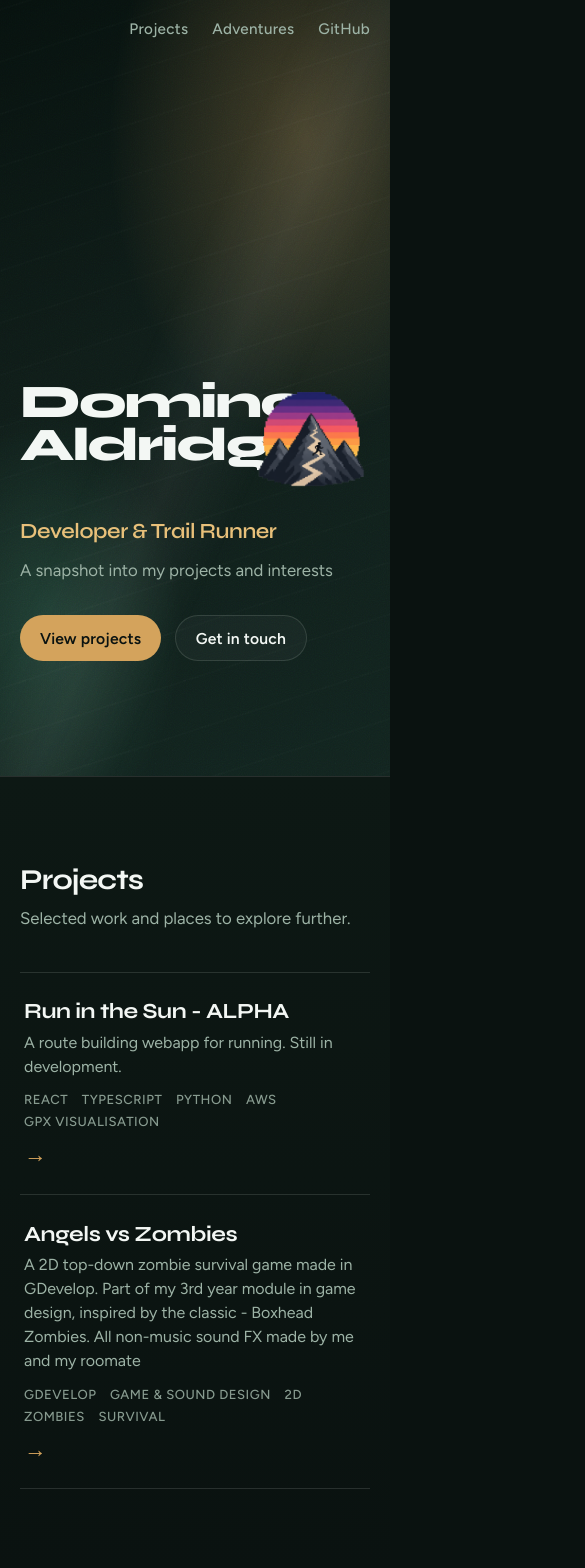
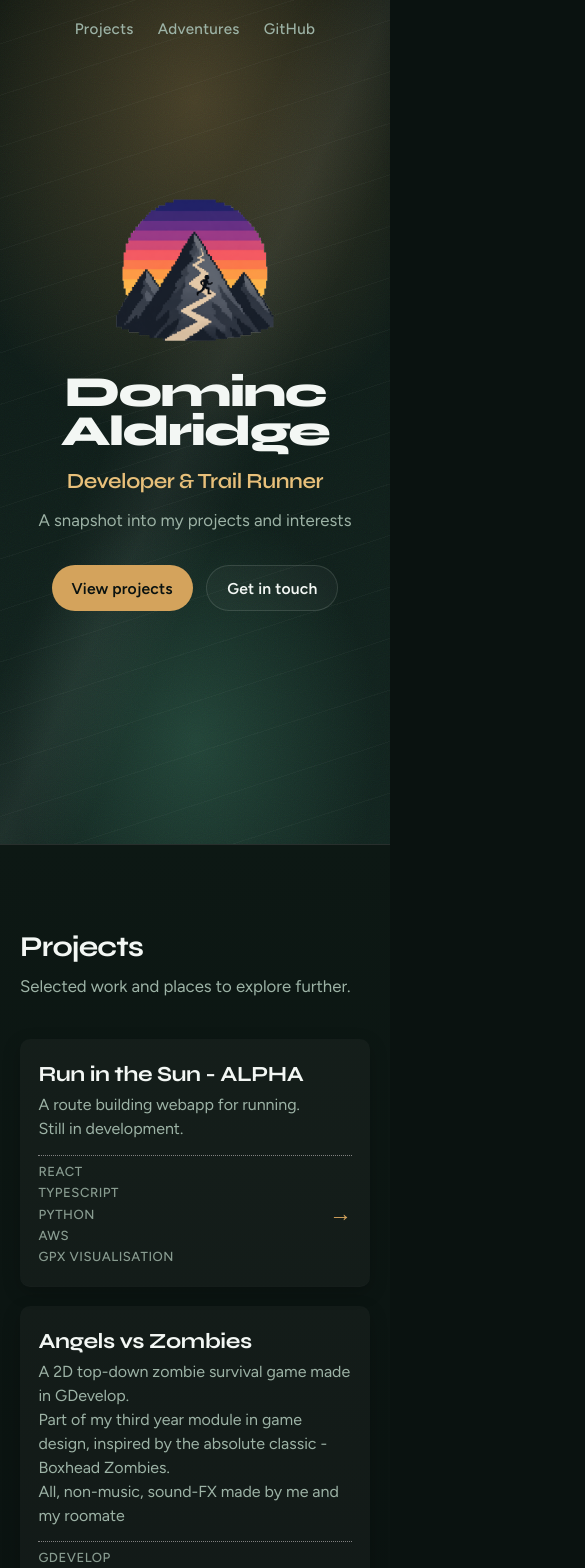
Before and after one commit to wommles/wommles.github.io, a React (Vite) app: page / in a window 390 px wide. Shown: the top 1568 px of the page, 585 px wide, since content can reach past the window. Built offline with nearby package versions, Linux system fonts and the light colour scheme.

Commit message:
fix: mobile styling

```diff
--- a/src/App.css
+++ b/src/App.css
@@ -1,13 +1,16 @@
 .page {
   min-height: 100svh;
+  width: 100%;
   display: flex;
   flex-direction: column;
+  overflow-x: hidden;
 }
 
 .hero {
   position: relative;
   isolation: isolate;
   min-height: 100svh;
+  width: 100%;
   display: grid;
   grid-template-rows: auto 1fr;
   overflow: hidden;
@@ -206,23 +209,31 @@
 .project-list {
   display: flex;
   flex-direction: column;
+  gap: 1.25rem;
   max-width: 52rem;
-  border-top: 1px solid var(--line);
 }
 
 .project {
-  display: grid;
-  grid-template-columns: 1fr auto;
-  gap: 1.5rem;
-  align-items: center;
-  padding: 1.6rem 0.25rem;
-  border-bottom: 1px solid var(--line);
-  transition: padding 0.35s var(--ease-out);
+  display: flex;
+  flex-direction: column;
+  gap: 0.85rem;
+  padding: 1.35rem 1.15rem;
+  border-radius: 10px;
+  background: rgba(243, 247, 244, 0.03);
+  box-shadow:
+    0 6px 18px rgba(0, 0, 0, 0.22),
+    0 1px 0 rgba(243, 247, 244, 0.06);
+  transition:
+    padding 0.35s var(--ease-out),
+    box-shadow 0.35s var(--ease-out);
 }
 
 .project:hover,
 .project:focus-visible {
-  padding-left: 0.85rem;
+  padding-left: 1.45rem;
+  box-shadow:
+    0 10px 26px rgba(0, 0, 0, 0.3),
+    0 1px 0 rgba(243, 247, 244, 0.1);
 }
 
 .project__copy h3 {
@@ -243,14 +254,25 @@
 .project__copy p {
   color: var(--mist-dim);
   line-height: 1.5;
-  margin-bottom: 0.85rem;
   max-width: 38rem;
+  white-space: pre-line;
+}
+
+.project__meta {
+  display: flex;
+  align-items: flex-start;
+  justify-content: space-between;
+  gap: 1rem;
+  border-top: 1px dotted gray;
+  padding-top: 0.5rem;
 }
 
 .project__tags {
   display: flex;
   flex-wrap: wrap;
   gap: 0.45rem 0.85rem;
+  min-width: 0;
+  flex: 1;
 }
 
 .project__tags li {
@@ -262,7 +284,9 @@
 }
 
 .project__arrow {
+  flex: 0 0 auto;
   font-size: 1.4rem;
+  line-height: 1;
   color: var(--accent);
   transform: translateX(0);
   transition: transform 0.35s var(--ease-out);
@@ -288,23 +312,32 @@
 
 .adventure {
   display: flex;
-  gap: 1.25rem;
-  transition: transform 0.35s var(--ease-out);
+  flex-direction: column;
+  align-items: flex-start;
+  gap: 1.1rem;
+  min-width: 0;
+  padding: 1.35rem 1.15rem;
+  border-radius: 10px;
+  background: rgba(243, 247, 244, 0.03);
+  box-shadow:
+    0 6px 18px rgba(0, 0, 0, 0.22),
+    0 1px 0 rgba(243, 247, 244, 0.06);
+  transition:
+    transform 0.35s var(--ease-out),
+    box-shadow 0.35s var(--ease-out);
 }
 
 .adventure:hover,
 .adventure:focus-visible {
   transform: translateY(-3px);
+  box-shadow:
+    0 10px 26px rgba(0, 0, 0, 0.3),
+    0 1px 0 rgba(243, 247, 244, 0.1);
 }
 
-.adventure__image {
-  display: block;
-
-  aspect-ratio: 4 / 5;
-  max-height: min(70vh, 640px);
-  object-fit: cover;
-  object-position: center 35%;
-  border-radius: 2px;
+.adventure__copy {
+  min-width: 0;
+  width: 100%;
 }
 
 .adventure__copy h3 {
@@ -326,15 +359,38 @@
   color: var(--mist-dim);
   line-height: 1.55;
   max-width: 38rem;
-  margin-bottom: 0.9rem;
   white-space: pre-line;
 }
 
+.adventure__media {
+  display: flex;
+  align-items: center;
+  gap: 1.25rem;
+  width: 100%;
+}
+
 .adventure__cta {
+  flex: 1 1 auto;
+  min-width: 0;
   font-size: 0.95rem;
   font-weight: 600;
   color: var(--accent);
   letter-spacing: 0.01em;
+}
+
+.adventure__image-container {
+  width: min(42%, 14rem);
+  max-width: 14rem;
+  flex: 0 0 auto;
+}
+
+.adventure__image {
+  display: block;
+  width: 100%;
+  aspect-ratio: 4 / 5;
+  object-fit: cover;
+  object-position: center 35%;
+  border-radius: 2px;
 }
 
 .footer {
@@ -395,26 +451,104 @@
   }
 }
 
-@media (max-width: 640px) {
+@media (max-width: 768px) {
   .hero {
-    min-height: 92svh;
+    min-height: 100svh;
+    width: 100%;
+    padding-inline: 1.15rem;
+  }
+
+  .hero__atmosphere,
+  .hero__grain {
+    inset: 0;
+    width: 100%;
+    min-width: 100%;
+  }
+
+  .hero__atmosphere {
+    animation: none;
+    background:
+      radial-gradient(ellipse 120% 70% at 50% 12%, rgba(212, 163, 92, 0.3), transparent 58%),
+      radial-gradient(ellipse 90% 55% at 50% 88%, rgba(61, 122, 98, 0.38), transparent 52%),
+      linear-gradient(180deg, #07110e 0%, #0f1c18 42%, #12241f 100%);
+  }
+
+  .hero__atmosphere::after {
+    inset: 0;
+    animation: none;
+  }
+
+  .nav {
+    justify-content: center;
+  }
+
+  .hero__content {
+    align-self: center;
+    width: 100%;
+    max-width: 100%;
+    text-align: center;
+    padding-bottom: 2.5rem;
   }
 
   .hero__brand-row {
-    align-items: flex-start;
-    gap: 0.75rem;
+    flex-direction: column;
+    align-items: center;
+    gap: 0.85rem;
+    margin-bottom: 1rem;
+  }
+
+  .hero__logo {
+    order: -1;
+    flex: none;
+    width: min(46vw, 11rem);
+    max-width: min(46vw, 11rem);
   }
 
   .hero__brand {
-    font-size: clamp(2.6rem, 12vw, 3.6rem);
+    flex: none;
+    width: 100%;
+    font-size: clamp(2.35rem, 11vw, 3.4rem);
+    text-align: center;
   }
 
-  .project {
-    grid-template-columns: 1fr;
-    gap: 0.75rem;
+  .hero__title {
+    text-align: center;
+  }
+
+  .hero__tagline {
+    margin-inline: auto;
+  }
+
+  .hero__actions {
+    justify-content: center;
+  }
+
+  .project__meta {
+    align-items: center;
+  }
+
+  .project__tags {
+    flex-direction: column;
+    flex-wrap: nowrap;
+    align-items: flex-start;
+    gap: 0.4rem;
   }
 
   .project__arrow {
-    justify-self: start;
+    align-self: center;
+  }
+
+  .adventure__media {
+    flex-direction: column;
+    align-items: flex-start;
+  }
+
+  .adventure__cta {
+    flex: none;
+  }
+
+  .adventure__image-container {
+    width: min(56%, 11.5rem);
+    max-width: 11.5rem;
   }
 }
--- a/src/App.tsx
+++ b/src/App.tsx
@@ -70,15 +70,17 @@ function App() {
                   <div className="project__copy">
                     <h3>{project.title}</h3>
                     <p>{project.description}</p>
+                  </div>
+                  <div className="project__meta">
                     <ul className="project__tags" aria-label="Tags">
                       {project.tags.map((tag) => (
                         <li key={tag}>{tag}</li>
                       ))}
                     </ul>
-                  </div>
                     <span className="project__arrow" aria-hidden="true">
                       →
                     </span>
+                  </div>
                 </a>
               </li>
             ))}
@@ -100,21 +102,22 @@ function App() {
                   target="_blank"
                   rel="noreferrer"
                 >
-
                   <div className="adventure__copy">
                     <h3>{adventure.title}</h3>
                     <p>{adventure.description}</p>
+                  </div>
+                  <div className="adventure__media">
                     <span className="adventure__cta">
                       View on Instagram
                       <span aria-hidden="true"> →</span>
                     </span>
-                  </div>
                     <div className="adventure__image-container">
                       <img
                         className="adventure__image"
                         src={adventure.image}
                         alt={adventure.imageAlt}
                       />
+                    </div>
                   </div>
                 </a>
               </li>
--- a/src/data/profile.ts
+++ b/src/data/profile.ts
@@ -27,14 +27,14 @@ export const profile = {
     {
       title: 'Run in the Sun - ALPHA',
       description:
-        'A route building webapp for running. Still in development.',
+        'A route building webapp for running.\n Still in development.',
       href: 'https://master.d1i7w2meoi5ub8.amplifyapp.com/',
       tags: ['React', 'TypeScript', 'Python', 'AWS', 'GPX visualisation'],
     },
     {
       title: 'Angels vs Zombies',
       description:
-        'A 2D top-down zombie survival game made in GDevelop. \n Part of my 3rd year module in game design, inspired by the classic - Boxhead Zombies. \n All non-music sound FX made by me and my roomate',
+        'A 2D top-down zombie survival game made in GDevelop. \n Part of my third year module in game design, inspired by the absolute classic - Boxhead Zombies. \n All, non-music, sound-FX made by me and my roomate',
       href: 'https://wommles.github.io/AvsZ/',
       tags: ['gDevelop', 'Game & Sound design', '2D', 'Zombies', 'Survival'],
     },
--- a/src/index.css
+++ b/src/index.css
@@ -22,11 +22,14 @@
 
 html {
   scroll-behavior: smooth;
+  overflow-x: hidden;
 }
 
 body {
   margin: 0;
-  min-width: 320px;
+  min-width: 0;
+  width: 100%;
+  overflow-x: hidden;
   font-family: var(--font-body);
   color: var(--mist);
   background: var(--ink);
@@ -36,6 +39,8 @@ body {
 
 #root {
   min-height: 100svh;
+  width: 100%;
+  overflow-x: hidden;
 }
 
 a {
```
Lines whose indentation alone changed are shown as unchanged.
